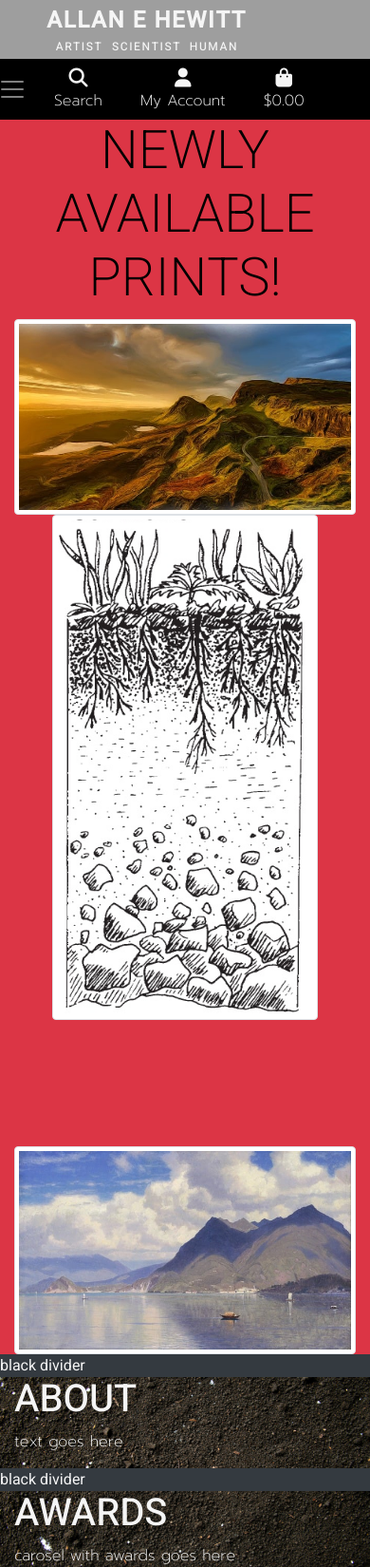
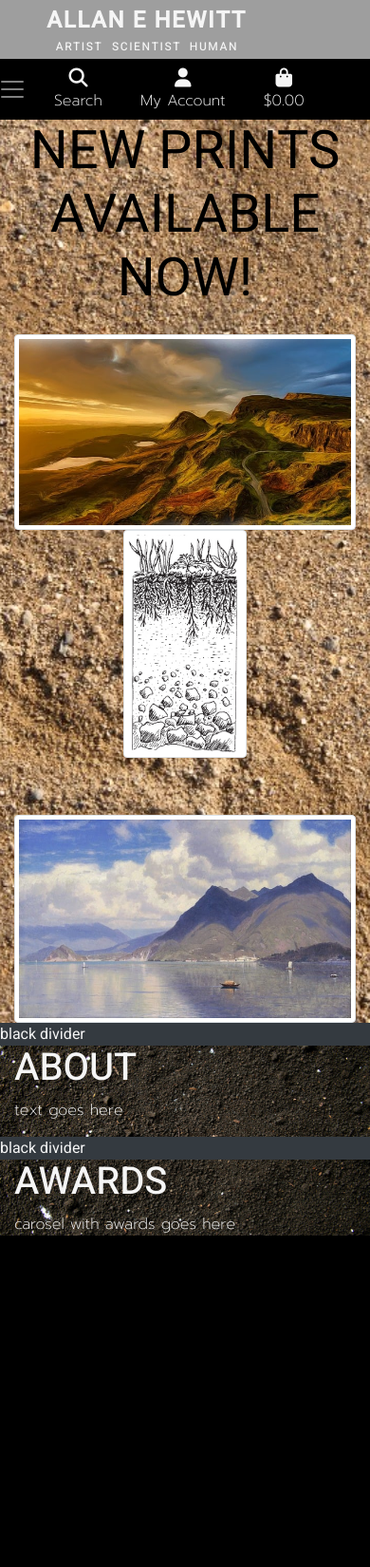
Before and after one commit to sarahliz24/aeh_art, a Django app: page / in a window 390 px wide. Shown: the whole page at 95% size. After the commit the page ends 1301 px from the top, so only its background shows below. Run offline with Django 3.2, Linux system fonts and the light colour scheme; some libraries are stand-ins or nearby versions; grey boxes are pictures that could not be loaded.

Commit message:
Style: responsive new artwork section

```diff
--- a/home/templates/home/index.html
+++ b/home/templates/home/index.html
@@ -14,18 +14,18 @@
 {% block content %}
 
 
-    <div class="container-fluid bg-danger">
+    <div id="light-background" class="container-fluid">
         <div class="row">
             <div class="col-12 my-auto">
-                <h1 class="display-4 logo-font text-black text-center">NEWLY AVAILABLE PRINTS!</h1>
-                <div class="row text-center">
-                    <div class="col-md-12 col-lg-4 about-img">
+                <h3 class="display-4 logo-font text-black text-center"><strong>NEW PRINTS AVAILABLE NOW!</strong></h3>
+                <div class="row text-center pt-3">
+                    <div class="col-md-4 about-img mx-auto pb-sm-5">
                         <img src="media/painting-1813968_640.jpg" class="img-thumbnail " alt="...">
                     </div>
-                    <div class="col-md-12 col-lg-4 middle-img about-img">
+                    <div class="col-md-4 middle-img about-img mx-auto">
                         <img src="media/bw soil profile.png" class="img-thumbnail" style="max-height: 80%;"  alt="...">
                     </div>
-                    <div class="col-md-12 col-lg-4 about-img">
+                    <div class="col-md-4 about-img mx-auto">
                         <img src="media/william-haseltine-84962_640.jpg" class="img-thumbnail" alt="...">
                     </div>
                 </div>
--- a/static/css/base.css
+++ b/static/css/base.css
@@ -63,11 +63,65 @@ p {
     color: whitesmoke;
 }
 
-.lower-nav {
+/* #test {
+    position: fixed;
+    top: 0;
+    right: 0;
+    left: 0;
+    z-index: 1030;
+} */
 
+/* .navbar ul {
+    margin: 0;
+    padding: 0;
+    display: flex;
+    list-style: none;
+    align-items: center;
+} */
+
+/* ul {
+    display: block;
+    list-style-type: disc;
+    margin-block-start: 1em;
+    margin-block-end: 1em;
+    margin-inline-start: 0px;
+    margin-inline-end: 0px;
+    padding-inline-start: 40px;
+} */
+
+/* #header {
+    background: #fff;
+    transition: all 0.5s;
+    z-index: 997;
+    height: 86px;
+    box-shadow: 0px 2px 15px rgba(0, 0, 0, 0.1);
+} */
+
+/* .mobile-nav-toggle {
+    color: #222222;
+    font-size: 28px;
+    cursor: pointer;
+    display: none;
+    line-height: 0;
+    transition: 0.5s;
+} */
+
+/* Home Page */
+
+/* .middle-img {
+    max-height: 300px;
+} */
+
+.about-img {
+    max-width: 400px;
+    max-height: 300px;
 }
 
-/* Home Page */
+#light-background {
+    background: url('/media/light-soil-background.jpg') no-repeat center center fixed;
+    background-size: cover;
+}
+
 .soil-background {
     background: url('/media/dark_soil_background.jpg') no-repeat center center fixed;
     background-size: cover;
@@ -143,3 +197,13 @@ p {
         padding-top: 164px;
     }
 }
+
+/* @media (max-width: 768px) {
+    .navbar {
+        top: 54px;
+    }
+
+    .pagewide {
+        height: 54px;
+    }
+} */
```
Also changed, not shown: media/light-soil-background.jpg (added).
